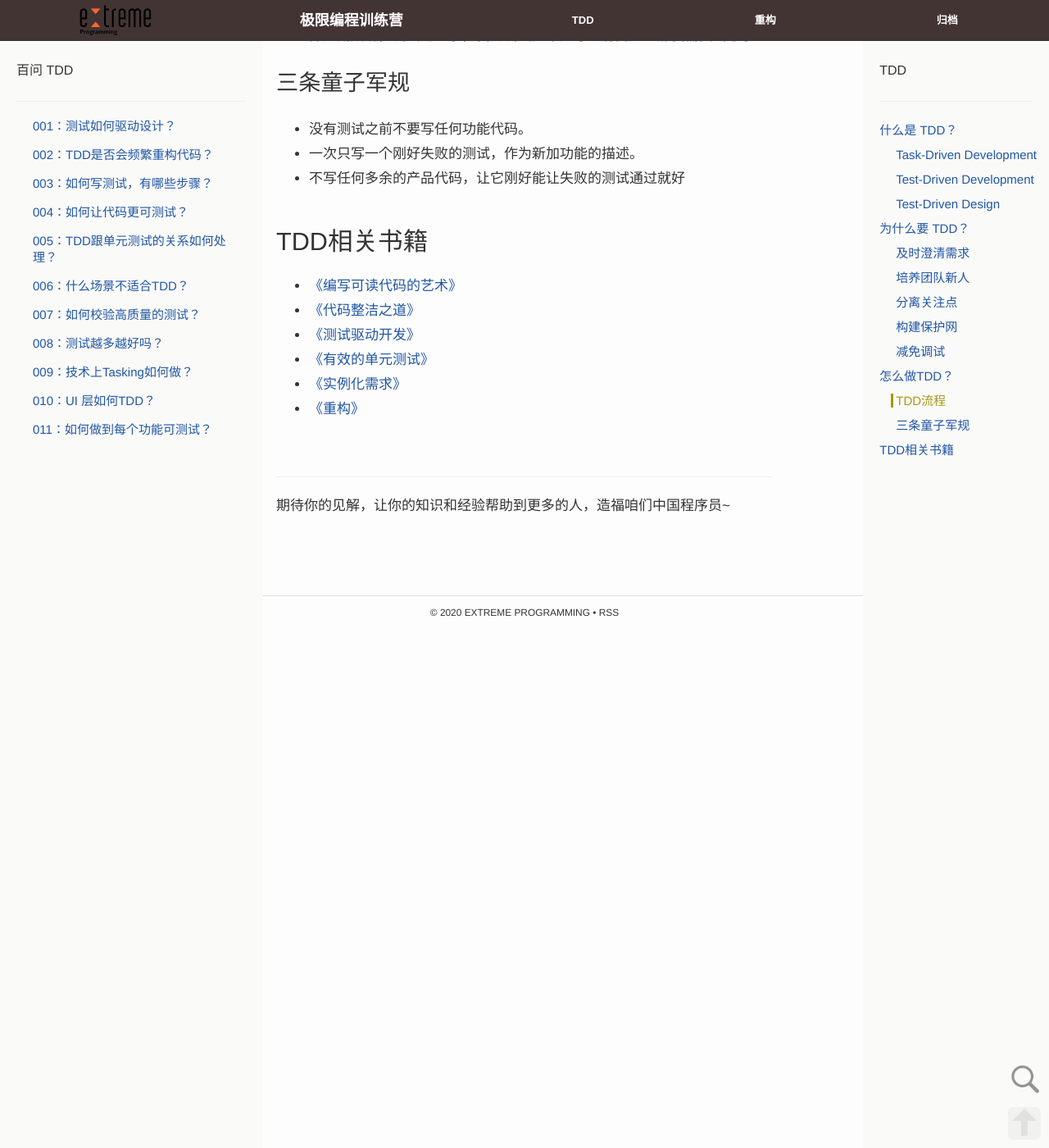
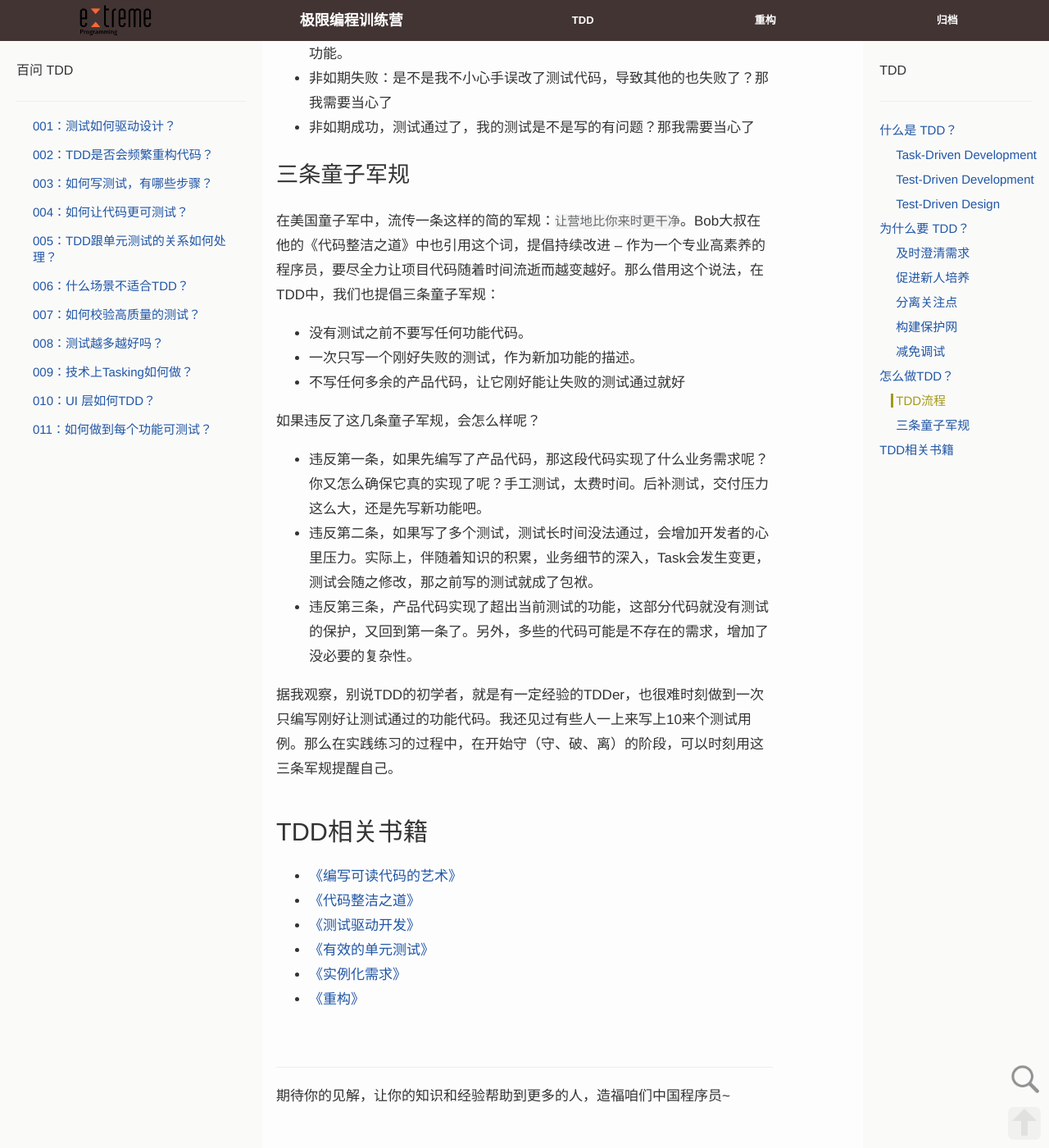
Before and after one commit to xp-bootcamp/xp-bootcamp.github.io, a Jekyll site: the page built from page/01-tdd.md, in a window 1280 px wide and 1400 px high, scrolled down 6113 px. Shown: the whole window at 82% size. Built offline with Jekyll 4.4.1, drawn with Linux system fonts in a browser that asks for light colours; nearby versions of some CDN libraries; comment, search, counter and statistics services are not loaded; a style sheet for code colours, icons or effects is not loaded; before the commit the page ends 6887 px from its top, so only the background shows below that; some of the changed text lies outside the part shown.

Commit message:
Update tdd
Signed-off-by: Yuan Shenjian <sjyuan@thoughtworks.com>

````diff
--- a/page/01-tdd.md
+++ b/page/01-tdd.md
@@ -73,15 +73,18 @@
 
 ```java
 {
-	assertNotNull(ticket)
+	// 1. 我最终要验收的是停车票，代表停车成功
+	assertNotNull(ticket);
 }
 
 {
+	// 2. 停车票是停车后返回的
 	Ticker ticket = parkinglot.park(car);
 	assertNotNull(ticket)
 }
 
 {
+	// 3. 停的车是我新开进来的车
 	Car car = new Car();
 	Ticker ticket = parkinglot.park(car);
 	assertNotNull(ticket)
@@ -90,6 +93,7 @@
 @Test
 void should_return_ticket_when_parking_given_a_parking_lot_has_available_space()
 {
+	// 4. 停进了有空位的停车场
 	ParkingLot parkinglot = new ParkingLot(1);
 	Car car = new Car();
 	Ticker ticket = parkinglot.park(car);
@@ -97,7 +101,7 @@
 }
 ```
 
-这种方式在开始是很难做到的，但是通过多次可以练习，形成这种行为习惯，内化成思维习惯，也是益处多多的，非常建议去刻意练习。
+这种方式在开始是很难做到的，但是通过多次可以练习，形成这种行为习惯，内化成思维习惯，也是益处多多的，非常建议你去刻意练习。
 
 
 ### Test-Driven Design
@@ -114,18 +118,18 @@
 
 通过前期的反馈，能够避免因为业务需求理解偏差付出的无用功。
 
-### 培养团队新人
+### 促进新人培养
 如果团队来了几个新人，你需要带他们快速进入正常的业务开发，而迫于优先的精力，你不能做到同时跟几个人Pair。教会他们拆分业务需求，做Taskin是非常有帮助。你能够从新人的Tasking结果中识别他们对业务需求的理解是否正确，提前给出指导反馈，控制好方向。
 
 另外，培养新人以终为始的这种思维习惯也是对他们的职业生涯有益的。
 
 
 ### 分离关注点
-TDD的方式，写测试代码时，我们只关注功能验收，而且只关注Tasking出来一个Task（业务场景）。写功能代码时，只用关注如何通过验收。通过了验收后，你只用关注代码重构上。这个过程很好分离了我们的关注点，降低思维的负担，帮助专注聚焦，有效地提升开发效率。
+TDD的方式，写测试代码时，我们只关注功能验收，而且只关注Tasking出来一个Task（业务场景）。写功能代码时，只用关注如何本次验收，即让当前的测试用例通过。测试通过后，你只用关注代码设计上，要不要将代码从刚刚可用的状态重构成简洁可用的状态。这个过程很好分离了我们的关注点，降低思维的负担，帮助专注聚焦，有效地提升开发效率。
 
 
 ### 构建保护网
-TDD的一个必然结果产生是高价值、高覆盖的单元测试，为功能代码提供了一个保护网。这样一来，我们可以充满信息地进行代码重构，去改善我们的代码设计。
+TDD的一个必然结果产生是高价值、高覆盖的单元测试，为功能代码提供了一个保护网。这样一来，我们可以充满信心地进行代码重构，去改善我们的代码设计。
 
 
 ### 减免调试
@@ -157,9 +161,20 @@
 
 
 ### 三条童子军规
+在美国童子军中，流传一条这样的简的军规：`让营地比你来时更干净`。Bob大叔在他的《代码整洁之道》中也引用这个词，提倡持续改进 -- 作为一个专业高素养的程序员，要尽全力让项目代码随着时间流逝而越变越好。那么借用这个说法，在TDD中，我们也提倡三条童子军规：
+
 - 没有测试之前不要写任何功能代码。
 - 一次只写一个刚好失败的测试，作为新加功能的描述。
 - 不写任何多余的产品代码，让它刚好能让失败的测试通过就好
+
+如果违反了这几条童子军规，会怎么样呢？
+
+- 违反第一条，如果先编写了产品代码，那这段代码实现了什么业务需求呢？你又怎么确保它真的实现了呢？手工测试，太费时间。后补测试，交付压力这么大，还是先写新功能吧。
+- 违反第二条，如果写了多个测试，测试长时间没法通过，会增加开发者的心里压力。实际上，伴随着知识的积累，业务细节的深入，Task会发生变更，测试会随之修改，那之前写的测试就成了包袱。
+- 违反第三条，产品代码实现了超出当前测试的功能，这部分代码就没有测试的保护，又回到第一条了。另外，多些的代码可能是不存在的需求，增加了没必要的复杂性。
+
+
+据我观察，别说TDD的初学者，就是有一定经验的TDDer，也很难时刻做到一次只编写刚好让测试通过的功能代码。我还见过有些人一上来写上10来个测试用例。那么在实践练习的过程中，在开始守（守、破、离）的阶段，可以时刻用这三条军规提醒自己。
 
 
 ## TDD相关书籍
````
Also changed, not shown: other parts of page/01-tdd.md (+1 -1 lines).
